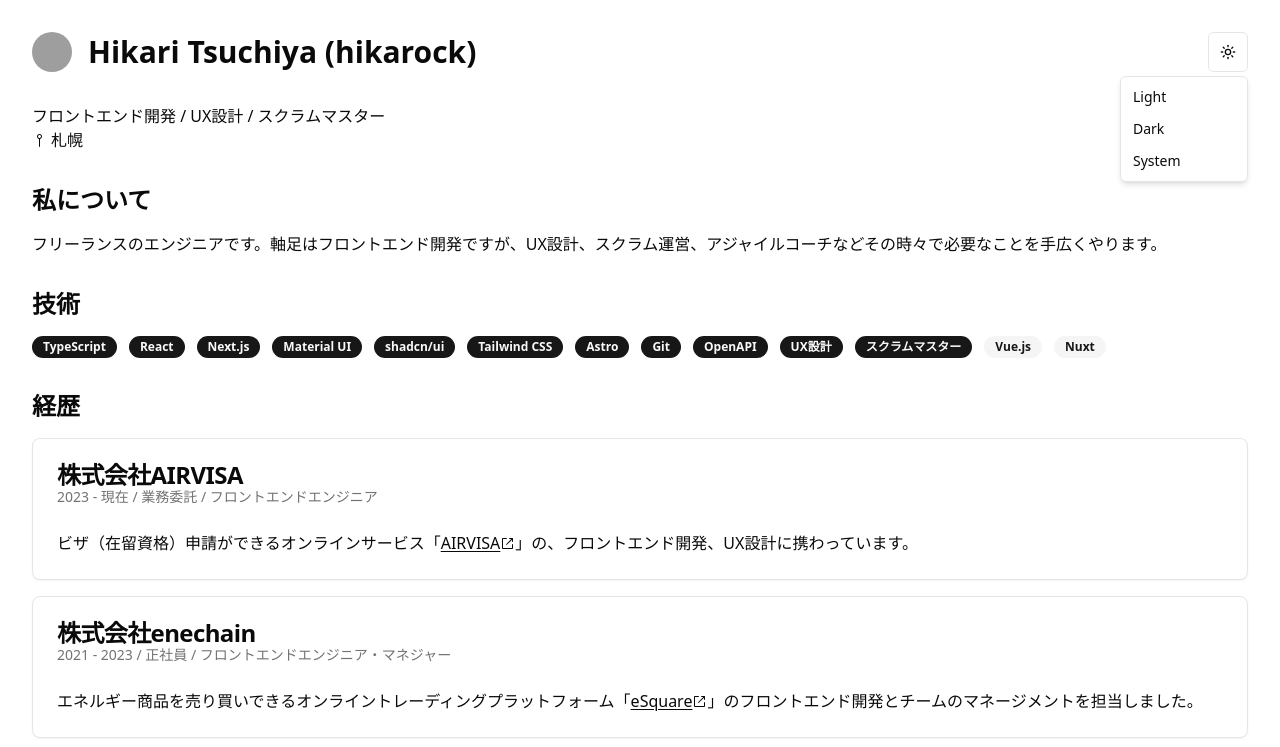
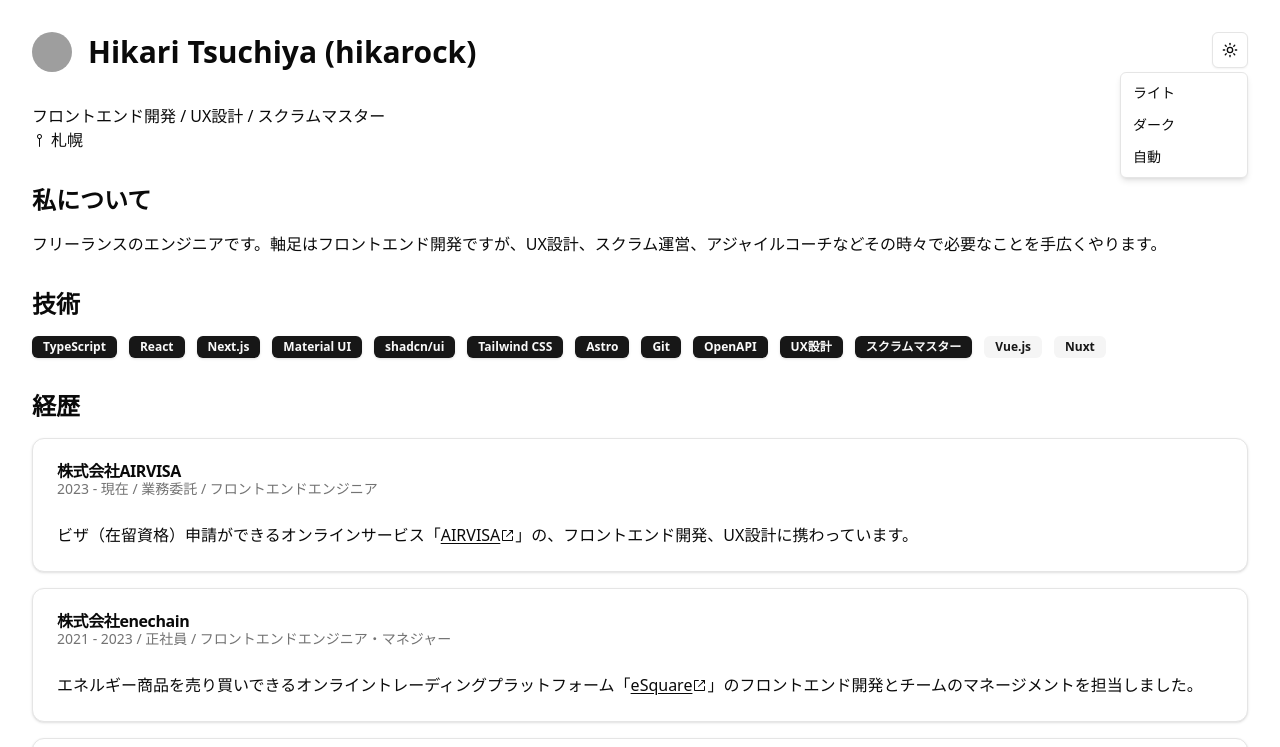
Before and after one commit to hikarock/hikarock.dev, an Astro site: page / in a window 1280 px wide. Both pictures are taken after a click on the button "Toggle theme". Shown: the top 747 px of the page. Built offline with nearby package versions, Linux system fonts and the light colour scheme; Astro itself is replaced by a stand-in of ours; grey boxes are pictures that could not be loaded.

Commit message:
styleをnew-yorkに変更する

```diff
--- a/src/components/ModeToggle.tsx
+++ b/src/components/ModeToggle.tsx
@@ -38,13 +38,13 @@ export const ModeToggle = () => {
       </DropdownMenuTrigger>
       <DropdownMenuContent align="end">
         <DropdownMenuItem onClick={() => setThemeState('theme-light')}>
-          Light
+          ライト
         </DropdownMenuItem>
         <DropdownMenuItem onClick={() => setThemeState('dark')}>
-          Dark
+          ダーク
         </DropdownMenuItem>
         <DropdownMenuItem onClick={() => setThemeState('system')}>
-          System
+          自動
         </DropdownMenuItem>
       </DropdownMenuContent>
     </DropdownMenu>
--- a/src/components/ui/badge.tsx
+++ b/src/components/ui/badge.tsx
@@ -4,16 +4,16 @@ import { cva, type VariantProps } from "class-variance-authority"
 import { cn } from "@/lib/utils"
 
 const badgeVariants = cva(
-  "inline-flex items-center rounded-full border px-2.5 py-0.5 text-xs font-semibold transition-colors focus:outline-none focus:ring-2 focus:ring-ring focus:ring-offset-2",
+  "inline-flex items-center rounded-md border px-2.5 py-0.5 text-xs font-semibold transition-colors focus:outline-none focus:ring-2 focus:ring-ring focus:ring-offset-2",
   {
     variants: {
       variant: {
         default:
-          "border-transparent bg-primary text-primary-foreground hover:bg-primary/80",
+          "border-transparent bg-primary text-primary-foreground shadow hover:bg-primary/80",
         secondary:
           "border-transparent bg-secondary text-secondary-foreground hover:bg-secondary/80",
         destructive:
-          "border-transparent bg-destructive text-destructive-foreground hover:bg-destructive/80",
+          "border-transparent bg-destructive text-destructive-foreground shadow hover:bg-destructive/80",
         outline: "text-foreground",
       },
     },
--- a/src/components/ui/button.tsx
+++ b/src/components/ui/button.tsx
@@ -1,36 +1,37 @@
-import * as React from 'react'
-import { Slot } from '@radix-ui/react-slot'
-import { cva, type VariantProps } from 'class-variance-authority'
+import * as React from "react"
+import { Slot } from "@radix-ui/react-slot"
+import { cva, type VariantProps } from "class-variance-authority"
 
-import { cn } from '@/lib/utils'
+import { cn } from "@/lib/utils"
 
 const buttonVariants = cva(
-  'inline-flex items-center justify-center gap-2 whitespace-nowrap rounded-md text-sm font-medium ring-offset-background transition-colors focus-visible:outline-none focus-visible:ring-2 focus-visible:ring-ring focus-visible:ring-offset-2 disabled:pointer-events-none disabled:opacity-50 [&_svg]:pointer-events-none [&_svg]:size-4 [&_svg]:shrink-0',
+  "inline-flex items-center justify-center gap-2 whitespace-nowrap rounded-md text-sm font-medium transition-colors focus-visible:outline-none focus-visible:ring-1 focus-visible:ring-ring disabled:pointer-events-none disabled:opacity-50 [&_svg]:pointer-events-none [&_svg]:size-4 [&_svg]:shrink-0",
   {
     variants: {
       variant: {
-        default: 'bg-primary text-primary-foreground hover:bg-primary/90',
+        default:
+          "bg-primary text-primary-foreground shadow hover:bg-primary/90",
         destructive:
-          'bg-destructive text-destructive-foreground hover:bg-destructive/90',
+          "bg-destructive text-destructive-foreground shadow-sm hover:bg-destructive/90",
         outline:
-          'border border-input bg-background hover:bg-accent hover:text-accent-foreground',
+          "border border-input bg-background shadow-sm hover:bg-accent hover:text-accent-foreground",
         secondary:
-          'bg-secondary text-secondary-foreground hover:bg-secondary/80',
-        ghost: 'hover:bg-accent hover:text-accent-foreground',
-        link: 'text-primary underline-offset-4 hover:underline',
+          "bg-secondary text-secondary-foreground shadow-sm hover:bg-secondary/80",
+        ghost: "hover:bg-accent hover:text-accent-foreground",
+        link: "text-primary underline-offset-4 hover:underline",
       },
       size: {
-        default: 'h-10 px-4 py-2',
-        sm: 'h-9 rounded-md px-3',
-        lg: 'h-11 rounded-md px-8',
-        icon: 'h-10 w-10',
+        default: "h-9 px-4 py-2",
+        sm: "h-8 rounded-md px-3 text-xs",
+        lg: "h-10 rounded-md px-8",
+        icon: "h-9 w-9",
       },
     },
     defaultVariants: {
-      variant: 'default',
-      size: 'default',
+      variant: "default",
+      size: "default",
     },
-  },
+  }
 )
 
 export interface ButtonProps
@@ -41,7 +42,7 @@ export interface ButtonProps
 
 const Button = React.forwardRef<HTMLButtonElement, ButtonProps>(
   ({ className, variant, size, asChild = false, ...props }, ref) => {
-    const Comp = asChild ? Slot : 'button'
+    const Comp = asChild ? Slot : "button"
     return (
       <Comp
         className={cn(buttonVariants({ variant, size, className }))}
@@ -49,8 +50,8 @@ const Button = React.forwardRef<HTMLButtonElement, ButtonProps>(
         {...props}
       />
     )
-  },
+  }
 )
-Button.displayName = 'Button'
+Button.displayName = "Button"
 
 export { Button, buttonVariants }
--- a/src/components/ui/card.tsx
+++ b/src/components/ui/card.tsx
@@ -9,7 +9,7 @@ const Card = React.forwardRef<
   <div
     ref={ref}
     className={cn(
-      "rounded-lg border bg-card text-card-foreground shadow-sm",
+      "rounded-xl border bg-card text-card-foreground shadow",
       className
     )}
     {...props}
@@ -35,10 +35,7 @@ const CardTitle = React.forwardRef<
 >(({ className, ...props }, ref) => (
   <div
     ref={ref}
-    className={cn(
-      "text-2xl font-semibold leading-none tracking-tight",
-      className
-    )}
+    className={cn("font-semibold leading-none tracking-tight", className)}
     {...props}
   />
 ))
--- a/src/components/ui/dropdown-menu.tsx
+++ b/src/components/ui/dropdown-menu.tsx
@@ -63,7 +63,8 @@ const DropdownMenuContent = React.forwardRef<
       ref={ref}
       sideOffset={sideOffset}
       className={cn(
-        "z-50 min-w-[8rem] overflow-hidden rounded-md border bg-popover p-1 text-popover-foreground shadow-md data-[state=open]:animate-in data-[state=closed]:animate-out data-[state=closed]:fade-out-0 data-[state=open]:fade-in-0 data-[state=closed]:zoom-out-95 data-[state=open]:zoom-in-95 data-[side=bottom]:slide-in-from-top-2 data-[side=left]:slide-in-from-right-2 data-[side=right]:slide-in-from-left-2 data-[side=top]:slide-in-from-bottom-2",
+        "z-50 min-w-[8rem] overflow-hidden rounded-md border bg-popover p-1 text-popover-foreground shadow-md",
+        "data-[state=open]:animate-in data-[state=closed]:animate-out data-[state=closed]:fade-out-0 data-[state=open]:fade-in-0 data-[state=closed]:zoom-out-95 data-[state=open]:zoom-in-95 data-[side=bottom]:slide-in-from-top-2 data-[side=left]:slide-in-from-right-2 data-[side=right]:slide-in-from-left-2 data-[side=top]:slide-in-from-bottom-2",
         className
       )}
       {...props}
@@ -81,7 +82,7 @@ const DropdownMenuItem = React.forwardRef<
   <DropdownMenuPrimitive.Item
     ref={ref}
     className={cn(
-      "relative flex cursor-default select-none items-center gap-2 rounded-sm px-2 py-1.5 text-sm outline-none transition-colors focus:bg-accent focus:text-accent-foreground data-[disabled]:pointer-events-none data-[disabled]:opacity-50 [&_svg]:pointer-events-none [&_svg]:size-4 [&_svg]:shrink-0",
+      "relative flex cursor-default select-none items-center gap-2 rounded-sm px-2 py-1.5 text-sm outline-none transition-colors focus:bg-accent focus:text-accent-foreground data-[disabled]:pointer-events-none data-[disabled]:opacity-50 [&>svg]:size-4 [&>svg]:shrink-0",
       inset && "pl-8",
       className
     )}
--- a/src/pages/index.astro
+++ b/src/pages/index.astro
@@ -54,7 +54,7 @@ import {
           />
           <h1 class="text-3xl font-extrabold">Hikari Tsuchiya (hikarock)</h1>
         </div>
-        <div class="w-40px">
+        <div class="w-36px">
           <ModeToggle client:load />
         </div>
       </div>
@@ -285,9 +285,8 @@ import {
         <h2 class="text-2xl font-semibold pb-4">連絡先</h2>
         <div class="flex flex-wrap gap-3">
           <Badge>
-            <Link
-              href="mailto:ping@hikarock.dev?subject=hikarockへのお問い合わせ"
-              >メール</Link
+            <Link href="mailto:ping@hikarock.dev" external={false}
+              >ping@hikarock.dev</Link
             >
           </Badge>
           <Badge>
```
Also changed, not shown: src/components/ui/avatar.tsx (+8 -8 lines), components.json.
